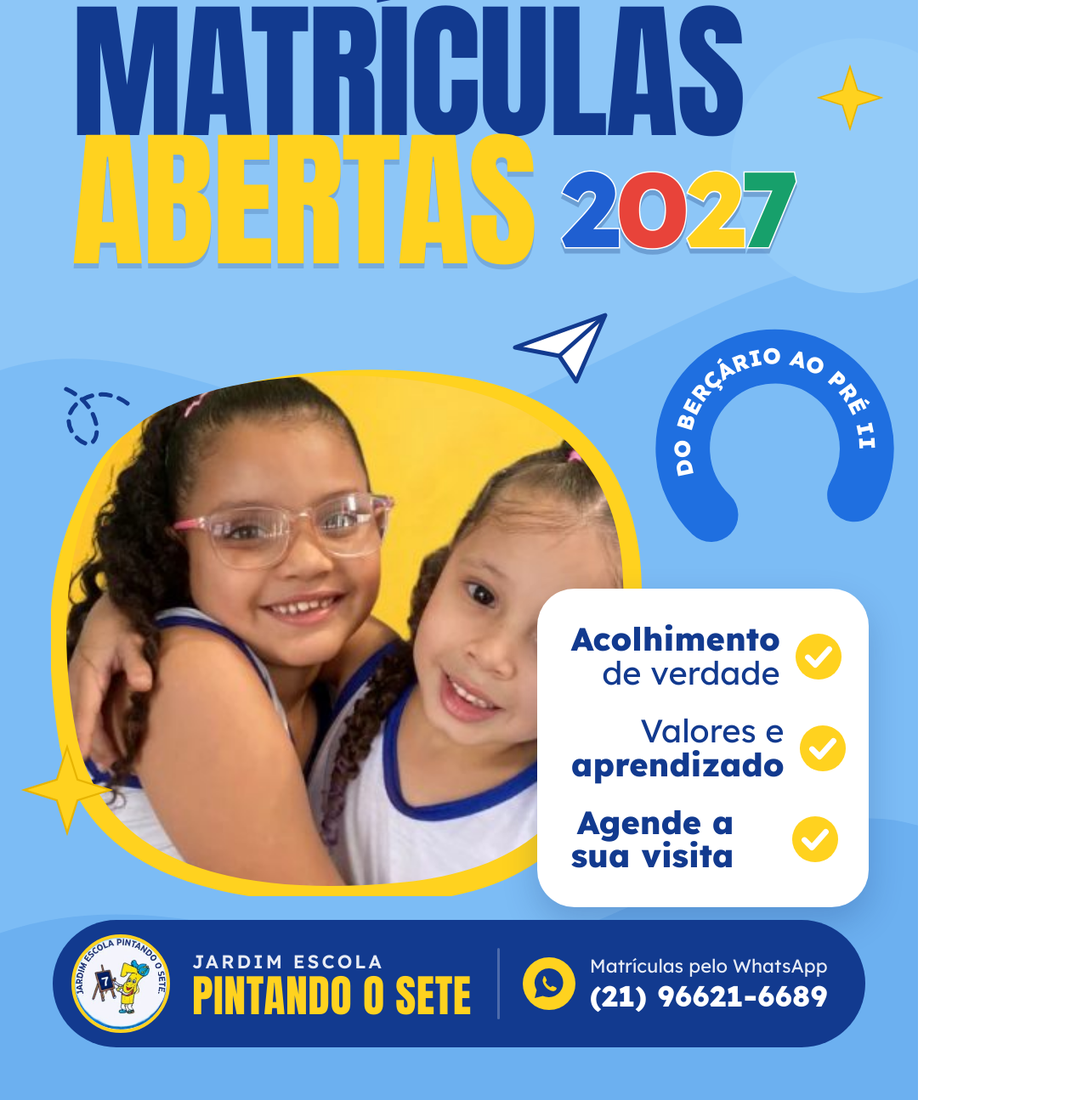
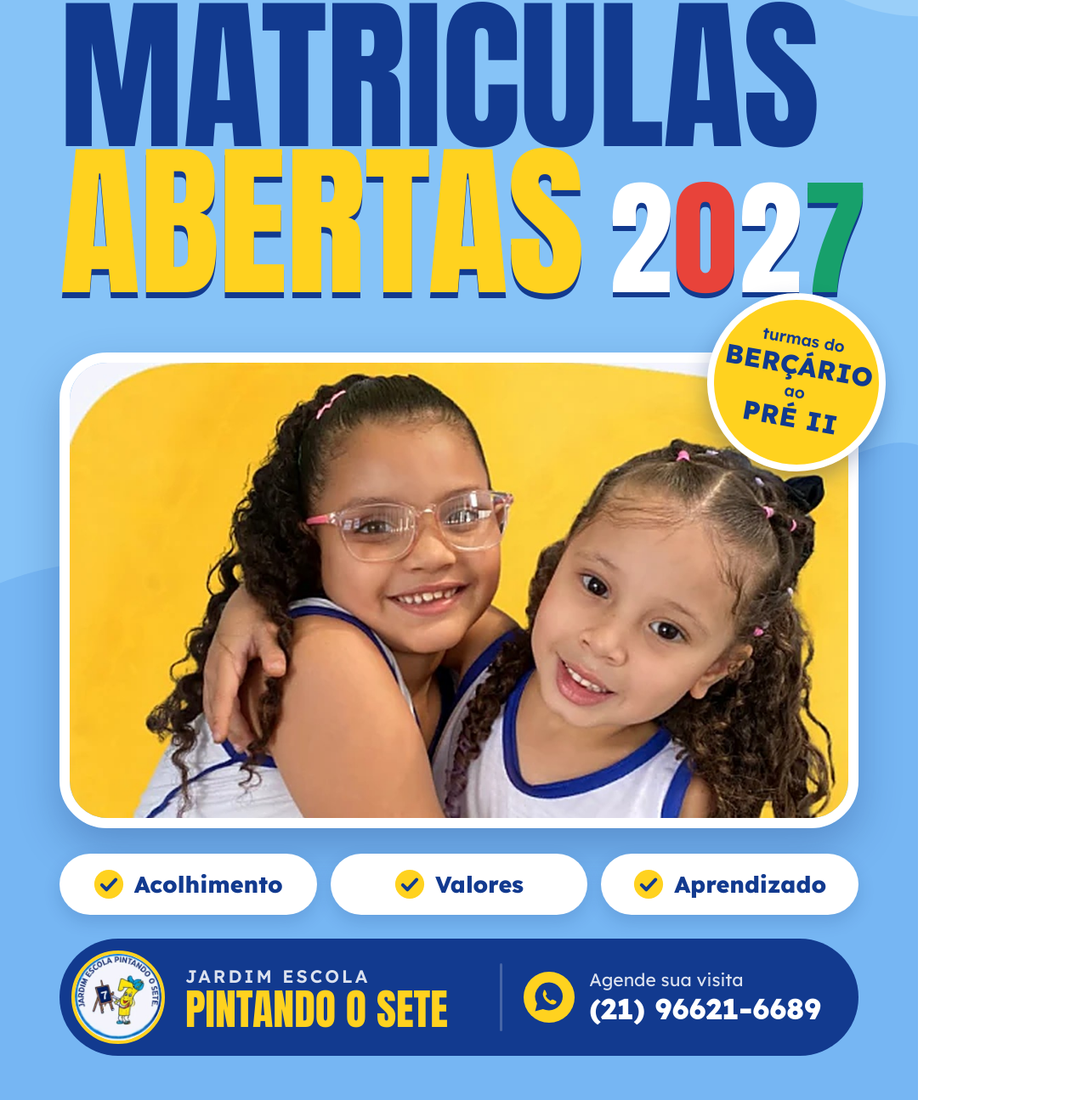
Before and after one commit to vicmarketingg/VICmarket, a plain HTML site: page pintando-o-sete/post-matriculas.html in a window 1280 px wide. Shown: the part 55-1350 px from the top of the page at 85% size. Drawn offline with Linux system fonts and the light colour scheme.

Commit message:
Redesign Pintando o Sete enrollment post
Full photo with no overlap on faces, sharper image, consistent
headline type, sticker badge and checklist chips.

Co-Authored-By: Claude Opus 5.5 <noreply@anthropic.com>
Claude-Session: https://claude.ai/code/session_01LHQJ2j9CogA1KNXXN3haR6

```diff
--- a/pintando-o-sete/post-matriculas.html
+++ b/pintando-o-sete/post-matriculas.html
@@ -2,80 +2,60 @@
 <html lang="pt-BR"><head><meta charset="utf-8">
 <link rel="stylesheet" href="https://fonts.googleapis.com/css2?family=Anton&family=Lexend:wght@400;600;800&display=swap">
 <style>
-:root{--navy:#123a8f;--navy-d:#0d2a6b;--sky:#7cbcf5;--sky-l:#a9d4fb;--yellow:#ffd21f;--red:#e8433a;--green:#17a06b;--white:#fff}
+:root{--navy:#123a8f;--sky:#86c3f7;--sky-d:#6aaef0;--yellow:#ffd21f;--red:#e8433a;--green:#17a06b;--blue:#1f5fd1;--white:#fff}
 *{box-sizing:border-box;margin:0;padding:0}
 body{width:1080px;height:1350px;overflow:hidden;font-family:Lexend,sans-serif}
 .post{position:relative;width:1080px;height:1350px;background:var(--sky);overflow:hidden}
-.swirl{position:absolute;inset:0}
-h1{position:absolute;left:84px;top:64px;font-family:Anton,Impact,sans-serif;font-weight:400;line-height:.86;letter-spacing:-2px}
-h1 .a{display:block;font-size:176px;color:var(--navy)}
-h1 .b{display:block;font-size:176px;color:var(--yellow);-webkit-text-stroke:0;text-shadow:0 6px 0 rgba(13,42,107,.18)}
-.year{position:absolute;left:660px;top:238px;font-family:Lexend;font-weight:800;font-size:124px;letter-spacing:-4px;line-height:1;
-  -webkit-text-stroke:3px var(--white);paint-order:stroke fill;filter:drop-shadow(0 6px 0 rgba(13,42,107,.25))}
-.year span:nth-child(1){color:#1f5fd1}.year span:nth-child(2){color:var(--red)}.year span:nth-child(3){color:var(--yellow)}.year span:nth-child(4){color:var(--green)}
-.badge{position:absolute;right:26px;top:420px;width:290px;height:290px;transform:rotate(-8deg)}
-.photo{position:absolute;left:60px;top:470px;width:700px;height:640px}
-.card{position:absolute;right:58px;top:748px;width:390px;background:var(--white);border-radius:44px;padding:40px 34px 40px 40px;
-  display:flex;flex-direction:column;gap:28px;box-shadow:0 18px 40px rgba(13,42,107,.22)}
-.item{display:flex;align-items:center;justify-content:space-between;gap:16px}
-.item p{color:var(--navy);font-size:38px;line-height:1.05;text-align:right;font-weight:400}
-.item p b{font-weight:800;display:block}
-.check{flex:none;width:58px;height:58px}
-.bar{position:absolute;left:62px;right:62px;bottom:62px;height:150px;background:var(--navy);border-radius:75px;
-  display:flex;align-items:center;padding:0 44px 0 22px;gap:26px;color:var(--white)}
-.logo{width:116px;height:116px;border-radius:50%;background:#fff;overflow:hidden;flex:none;border:4px solid var(--yellow)}
-.logo img{width:100%;height:100%;object-fit:cover;transform:scale(1.04)}
-.name small{display:block;font-size:22px;letter-spacing:3px;font-weight:600;opacity:.9}
-.name strong{display:block;font-family:Anton,Impact,sans-serif;font-weight:400;font-size:52px;line-height:1;color:var(--yellow);letter-spacing:.5px}
-.sep{width:3px;height:84px;background:rgba(255,255,255,.25);border-radius:2px;margin-left:auto}
+.bg{position:absolute;inset:0}
+.title{position:absolute;left:70px;top:58px;font-family:Anton,Impact,sans-serif;line-height:.88;letter-spacing:-1px}
+.title .l1{display:block;font-size:196px;color:var(--navy)}
+.title .l2{display:flex;align-items:baseline;gap:30px}
+.title .ab{font-size:196px;color:var(--yellow);text-shadow:0 7px 0 var(--navy)}
+.title .yr{font-size:150px;letter-spacing:2px;text-shadow:0 6px 0 var(--navy)}
+.yr i{font-style:normal}.yr i:nth-child(1){color:var(--white)}.yr i:nth-child(2){color:var(--red)}.yr i:nth-child(3){color:var(--white)}.yr i:nth-child(4){color:var(--green)}
+.photo{position:absolute;left:70px;top:470px;width:940px;height:560px;border-radius:56px;overflow:hidden;
+  border:12px solid var(--white);box-shadow:0 22px 50px rgba(13,42,107,.28)}
+.photo img{width:100%;height:100%;object-fit:cover;object-position:50% 30%;display:block}
+.sticker{position:absolute;right:38px;top:400px;width:210px;height:210px;border-radius:50%;background:var(--yellow);
+  border:8px solid var(--white);transform:rotate(10deg);display:flex;flex-direction:column;align-items:center;justify-content:center;
+  text-align:center;color:var(--navy);box-shadow:0 12px 26px rgba(13,42,107,.3)}
+.sticker small{font-size:19px;font-weight:600;line-height:1.2}
+.sticker strong{font-family:Lexend,sans-serif;font-size:31px;line-height:1.25;font-weight:800;letter-spacing:.5px}
+.chips{position:absolute;left:70px;right:70px;top:1060px;display:flex;gap:16px}
+.chip{flex:1;background:var(--white);border-radius:999px;height:72px;display:flex;align-items:center;justify-content:center;gap:12px;
+  color:var(--navy);font-weight:800;font-size:27px;box-shadow:0 8px 20px rgba(13,42,107,.16)}
+.chip svg{width:36px;height:36px;flex:none}
+.bar{position:absolute;left:70px;right:70px;bottom:52px;height:138px;background:var(--navy);border-radius:70px;
+  display:flex;align-items:center;padding:0 44px 0 14px;gap:24px;color:var(--white)}
+.logo{width:110px;height:110px;border-radius:50%;background:#fff;overflow:hidden;flex:none;border:4px solid var(--yellow)}
+.logo img{width:100%;height:100%;object-fit:cover}
+.name small{display:block;font-size:21px;letter-spacing:3px;font-weight:600;opacity:.85}
+.name strong{display:block;font-family:Anton,Impact,sans-serif;font-weight:400;font-size:50px;line-height:1.02;color:var(--yellow)}
+.sep{width:3px;height:80px;background:rgba(255,255,255,.22);border-radius:2px;margin-left:auto}
 .wa{display:flex;align-items:center;gap:16px}
-.wa svg{width:64px;height:64px;flex:none}
-.wa small{display:block;font-size:22px;opacity:.9}
-.wa strong{display:block;font-size:34px;font-weight:800;letter-spacing:.5px}
+.wa svg{width:62px;height:62px;flex:none}
+.wa small{display:block;font-size:21px;opacity:.85}
+.wa strong{display:block;font-size:34px;font-weight:800}
 </style></head><body>
 <div class="post">
-  <!-- fundo: ondas suaves -->
-  <svg class="swirl" viewBox="0 0 1080 1350" aria-hidden="true">
-    <path d="M-60 520 C 160 380, 360 640, 620 520 S 1020 300, 1160 420 L1160 -40 L-60 -40Z" fill="#8dc6f7"/>
-    <path d="M-60 1180 C 200 1040, 420 1260, 700 1140 S 1000 980, 1160 1060 L1160 1400 L-60 1400Z" fill="#6cb0f0"/>
-    <circle cx="1010" cy="250" r="150" fill="#93cbf8"/>
+  <svg class="bg" viewBox="0 0 1080 1350" aria-hidden="true">
+    <path d="M-40 760 C 220 620, 520 860, 800 700 S 1060 560, 1140 620 L1140 1400 L-40 1400Z" fill="#76b6f3"/>
+    <path d="M880 -40 C 960 80, 1100 90, 1140 60 L1140 -40Z" fill="#9acff9"/>
   </svg>
 
-  <h1><span class="a">MATRÍCULAS</span><span class="b">ABERTAS</span></h1>
-  <div class="year"><span>2</span><span>0</span><span>2</span><span>7</span></div>
+  <div class="title">
+    <span class="l1">MATRÍCULAS</span>
+    <span class="l2"><span class="ab">ABERTAS</span><span class="yr"><i>2</i><i>0</i><i>2</i><i>7</i></span></span>
+  </div>
 
-  <!-- selo curvo -->
-  <svg class="badge" viewBox="0 0 300 300">
-    <defs><path id="arc" d="M 62 238 A 112 112 0 1 1 238 238"/></defs>
-    <path d="M 62 238 A 112 112 0 1 1 238 238" fill="none" stroke="#1f6fe0" stroke-width="66" stroke-linecap="round"/>
-    <text font-family="Lexend" font-weight="800" font-size="27" fill="#fff" letter-spacing="1.5" dy="9">
-      <textPath href="#arc" startOffset="50%" text-anchor="middle">DO BERÇÁRIO AO PRÉ II</textPath>
-    </text>
-  </svg>
+  <div class="photo"><img src="meninas_hd.jpg" alt=""></div>
 
-  <!-- foto em moldura orgânica amarela -->
-  <svg class="photo" viewBox="0 0 700 640">
-    <defs>
-      <clipPath id="blob"><path d="M70 120 C 120 30, 330 10, 470 40 C 620 70, 690 170, 670 330 C 650 500, 600 610, 400 625 C 210 640, 60 600, 30 450 C 5 320, 20 210, 70 120Z"/></clipPath>
-    </defs>
-    <path d="M50 140 C 100 40, 330 0, 490 30 C 650 60, 715 180, 690 350 C 668 520, 610 640, 400 648 C 190 656, 30 610, 8 450 C -12 310, 0 230, 50 140Z" fill="#ffd21f"/>
-    <image href="meninas.jpg" x="-20" y="10" width="760" height="630" preserveAspectRatio="xMidYMid slice" clip-path="url(#blob)"/>
-    <!-- aviãozinho de papel com rastro -->
-    <path d="M610 70 c -40 -30, -90 10, -60 40 s 40 -40, -20 -60" fill="none" stroke="#123a8f" stroke-width="5" stroke-dasharray="12 10" stroke-linecap="round" transform="translate(-520 -10)"/>
-  </svg>
+  <div class="sticker"><small>turmas do</small><strong>BERÇÁRIO</strong><small>ao</small><strong>PRÉ II</strong></div>
 
-  <!-- estrelas -->
-  <svg style="position:absolute;left:24px;top:930px;width:110px;height:110px" viewBox="0 0 100 100"><path d="M50 4 L61 39 L96 50 L61 61 L50 96 L39 61 L4 50 L39 39Z" fill="#ffd21f" stroke="#e7b400" stroke-width="2"/></svg>
-  <svg style="position:absolute;left:960px;top:130px;width:80px;height:80px" viewBox="0 0 100 100"><path d="M50 4 L61 39 L96 50 L61 61 L50 96 L39 61 L4 50 L39 39Z" fill="#ffd21f" stroke="#e7b400" stroke-width="2"/></svg>
-  <svg style="position:absolute;left:600px;top:420px;width:120px;height:90px" viewBox="0 0 120 90" aria-hidden="true">
-    <path d="M6 44 L112 6 L78 84 L58 54 Z" fill="#fff" stroke="#123a8f" stroke-width="5" stroke-linejoin="round"/>
-    <path d="M58 54 L112 6" stroke="#123a8f" stroke-width="5"/>
-  </svg>
-
-  <div class="card">
-    <div class="item"><p><b>Acolhimento</b>de verdade</p><svg class="check" viewBox="0 0 60 60"><circle cx="30" cy="30" r="28" fill="#ffd21f"/><path d="M17 31 l9 9 l17 -19" fill="none" stroke="#fff" stroke-width="7" stroke-linecap="round" stroke-linejoin="round"/></svg></div>
-    <div class="item"><p>Valores e<b>aprendizado</b></p><svg class="check" viewBox="0 0 60 60"><circle cx="30" cy="30" r="28" fill="#ffd21f"/><path d="M17 31 l9 9 l17 -19" fill="none" stroke="#fff" stroke-width="7" stroke-linecap="round" stroke-linejoin="round"/></svg></div>
-    <div class="item"><p><b>Agende a</b><b>sua visita</b></p><svg class="check" viewBox="0 0 60 60"><circle cx="30" cy="30" r="28" fill="#ffd21f"/><path d="M17 31 l9 9 l17 -19" fill="none" stroke="#fff" stroke-width="7" stroke-linecap="round" stroke-linejoin="round"/></svg></div>
+  <div class="chips">
+    <div class="chip"><svg viewBox="0 0 40 40"><circle cx="20" cy="20" r="19" fill="#ffd21f"/><path d="M11 21l6 6 12-13" fill="none" stroke="#123a8f" stroke-width="4.5" stroke-linecap="round" stroke-linejoin="round"/></svg>Acolhimento</div>
+    <div class="chip"><svg viewBox="0 0 40 40"><circle cx="20" cy="20" r="19" fill="#ffd21f"/><path d="M11 21l6 6 12-13" fill="none" stroke="#123a8f" stroke-width="4.5" stroke-linecap="round" stroke-linejoin="round"/></svg>Valores</div>
+    <div class="chip"><svg viewBox="0 0 40 40"><circle cx="20" cy="20" r="19" fill="#ffd21f"/><path d="M11 21l6 6 12-13" fill="none" stroke="#123a8f" stroke-width="4.5" stroke-linecap="round" stroke-linejoin="round"/></svg>Aprendizado</div>
   </div>
 
   <div class="bar">
@@ -84,7 +64,7 @@ h1 .b{display:block;font-size:176px;color:var(--yellow);-webkit-text-stroke:0;te
     <div class="sep"></div>
     <div class="wa">
       <svg viewBox="0 0 64 64"><circle cx="32" cy="32" r="31" fill="#ffd21f"/><path d="M32 14a17 17 0 0 0-14.6 25.7L15 49l9.6-2.5A17 17 0 1 0 32 14z" fill="#123a8f"/><path d="M25.5 23.5c.6-.4 1.6-.4 2 .4l1.6 3.6c.3.6 0 1.2-.4 1.7l-1 1.1c1.4 2.7 3.5 4.7 6.2 6l1.1-1.1c.4-.4 1.1-.6 1.7-.3l3.5 1.7c.7.4.8 1.3.4 2-.9 1.6-2.6 2.6-4.5 2.2-5.6-1.2-10.4-6-11.6-11.6-.3-1.6.4-3.4 1-4.4z" fill="#ffd21f"/></svg>
-      <div><small>Matrículas pelo WhatsApp</small><strong>(21) 96621-6689</strong></div>
+      <div><small>Agende sua visita</small><strong>(21) 96621-6689</strong></div>
     </div>
   </div>
 </div>
```
Also changed, not shown: pintando-o-sete/meninas.jpg (deleted), pintando-o-sete/meninas_hd.jpg (added), pintando-o-sete/post-matriculas.png.
